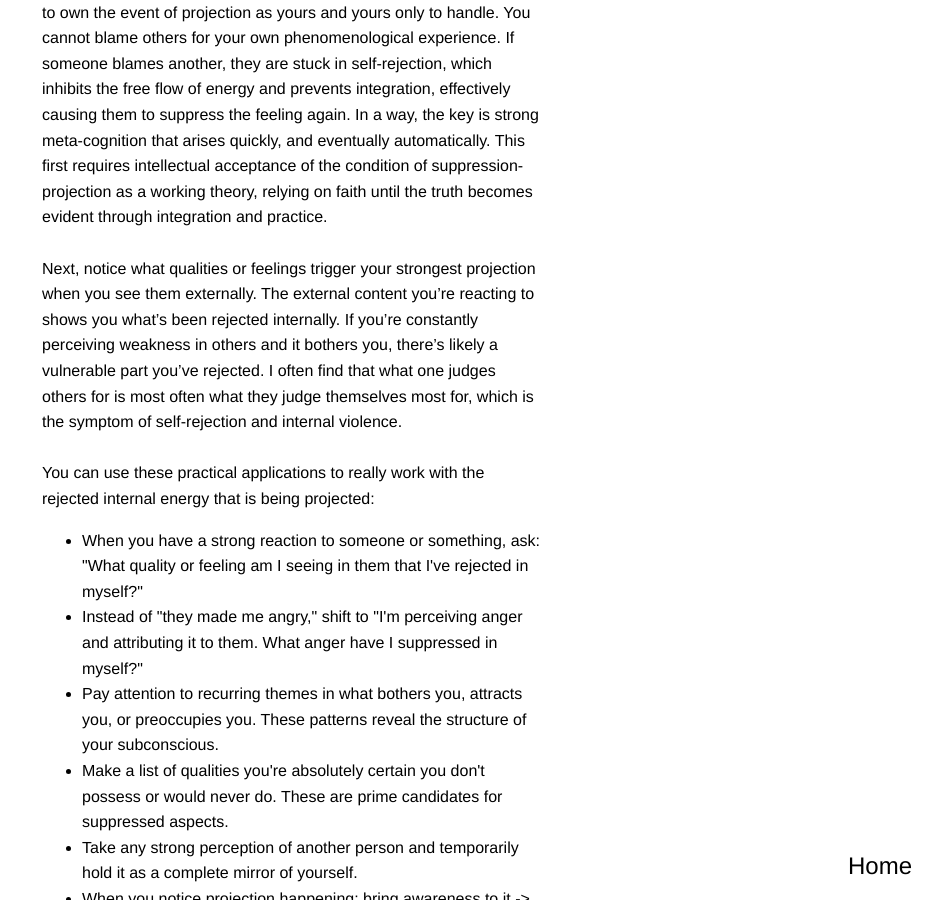
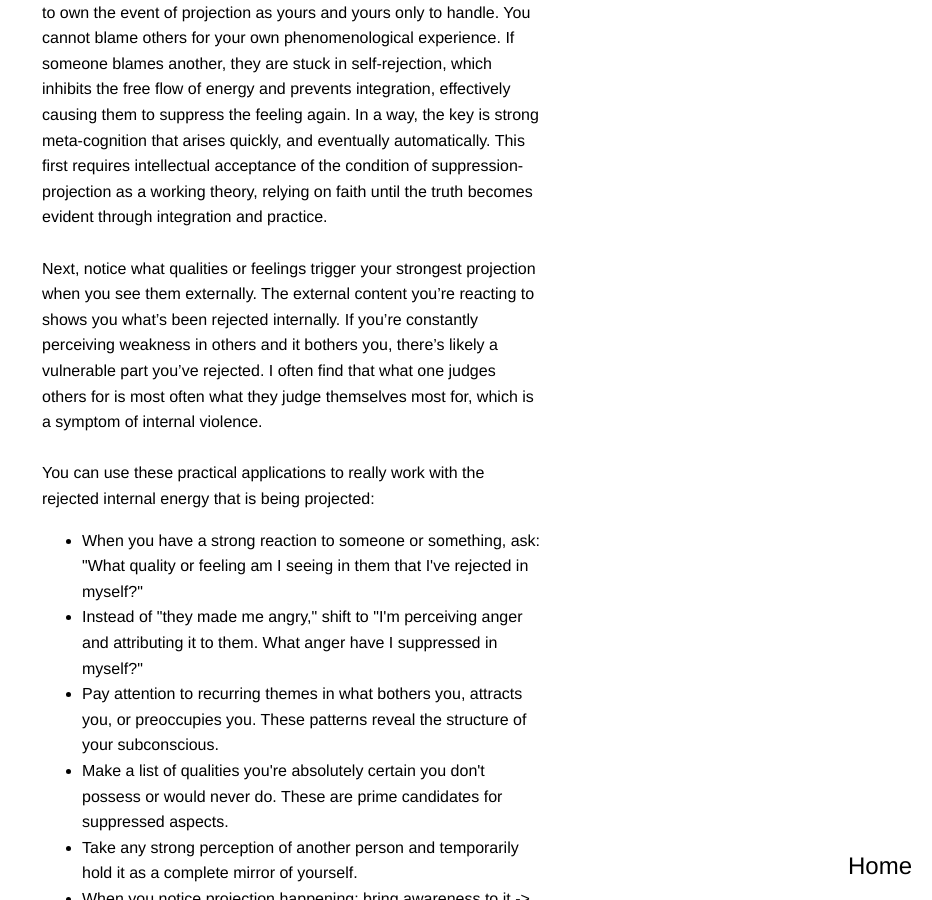
Before and after one commit to pxsswordprotected/personalsite, a Jekyll site: the page built from docs/_posts/2025-10-11-revproj.md, in a window 1280 px wide and 900 px high, scrolled down 1679 px. Shown: the whole window, without its empty margins (348-1280 px from the left). Built offline with Jekyll 4.4.1, drawn with Linux system fonts in a browser that asks for light colours.

Commit message:
new post update

```diff
--- a/docs/_posts/2025-10-11-revproj.md
+++ b/docs/_posts/2025-10-11-revproj.md
@@ -15,7 +15,7 @@ Within projection, many types of behaviors and beliefs arise that cause sufferin
 <br><br>
 How to do? I won't make ane exact list of "DO THIS OR ELSE" but I will give some pointers. First, the realization that you are projecting is the most important aspect of awareness. Until this realization is made, the individual is considered blind and reacts poorly to their projections. Awareness includes the recognition that the event corresponds to a projection of suppressed energy held in the subconscious. You need to own the event of projection as yours and yours only to handle. You cannot blame others for your own phenomenological experience. If someone blames another, they are stuck in self-rejection, which inhibits the free flow of energy and prevents integration, effectively causing them to suppress the feeling again. In a way, the key is strong meta-cognition that arises quickly, and eventually automatically. This first requires intellectual acceptance of the condition of suppression-projection as a working theory, relying on faith until the truth becomes evident through integration and practice.
 <br><br>
-Next, notice what qualities or feelings trigger your strongest projection when you see them externally. The external content you're reacting to shows you what's been rejected internally. If you're constantly perceiving weakness in others and it bothers you, there's likely a vulnerable part you've rejected. I often find that what one judges others for is most often what they judge themselves most for, which is the symptom of self-rejection and internal violence.
+Next, notice what qualities or feelings trigger your strongest projection when you see them externally. The external content you're reacting to shows you what's been rejected internally. If you're constantly perceiving weakness in others and it bothers you, there's likely a vulnerable part you've rejected. I often find that what one judges others for is most often what they judge themselves most for, which is a symptom of internal violence.
 <br><br>
 You can use these practical applications to really work with the rejected internal energy that is being projected:
 <br>
```
